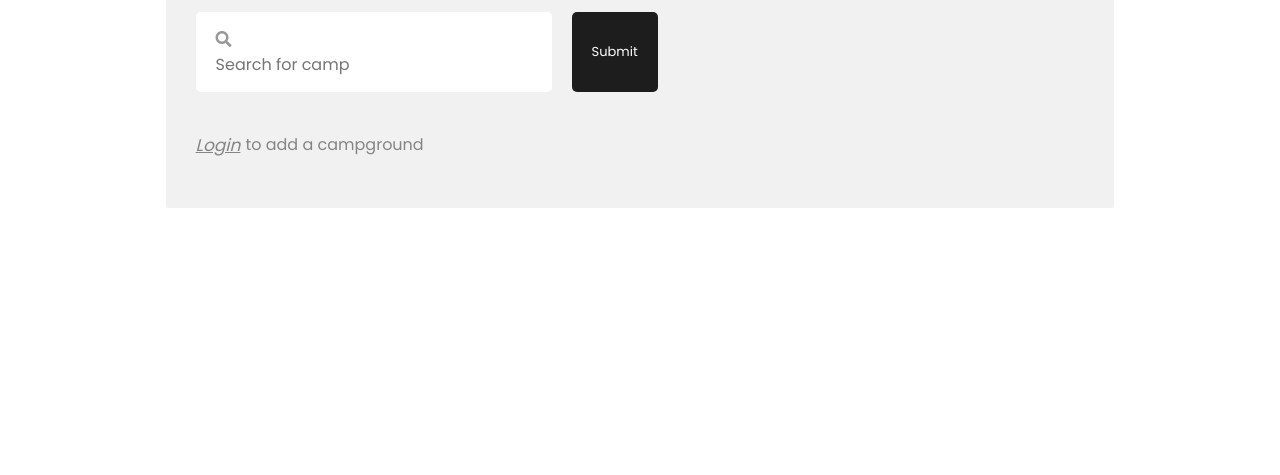
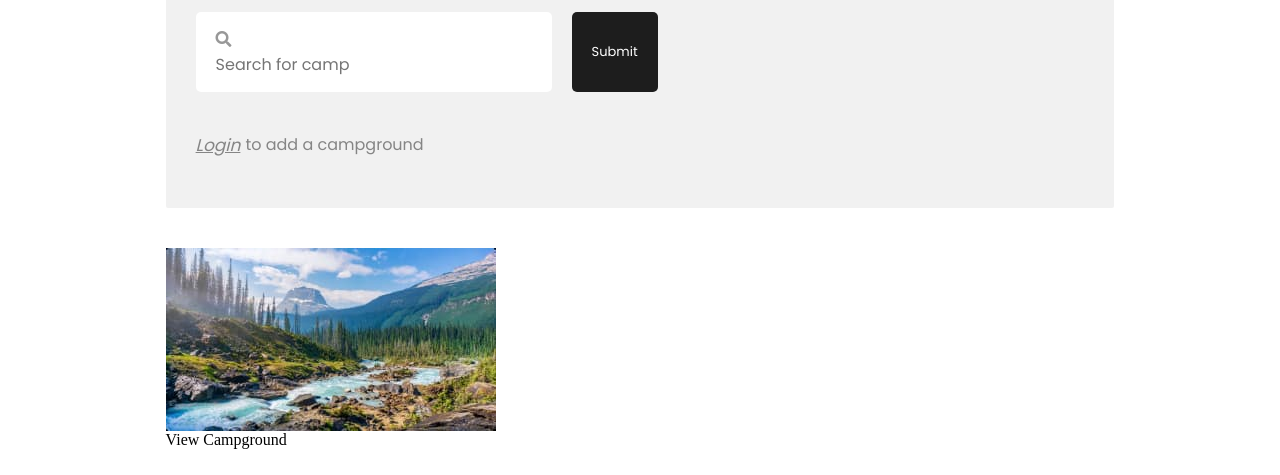
Before and after one commit to Tekthree/yelp-clone, a website built with Vite: page explore.html in a window 1280 px wide. Shown: the part 325-800 px from the top of the page. Built offline with nearby package versions, Linux system fonts and the light colour scheme.

Commit message:
working on explorer page, javascript

```diff
--- /dev/null
+++ b/camps.js
@@ -0,0 +1,175 @@
+import buloy from "./assets/campImages/Buloy-Springs.jpg";
+import calaguas from "./assets/campImages/Calaguas-Island.jpg";
+import latik from "./assets/campImages/Latik-Riverside.jpg";
+import ulap from "./assets/campImages/Mount-Ulap.jpg";
+import onay from "./assets/campImages/Onay-Beach.jpg";
+import seven_sisters from "./assets/campImages/Seven-Sisters-Waterfall.jpg";
+
+
+const camps = [
+  {
+    id: new Date().getTime().toString(),
+    img: ulap,
+    slug: "mount-ulap",
+    title: "Mount Ulap",
+    info: "One of the most famous hikes in Benguet is Mt Ulap in Itogon.",
+    full_info:
+      "Mount Ulap is a 7.7 kilometer moderately trafficked point-to-point trail located near Tuba, Benguet, Philippines that offers the chance to see wildlife and is rated as moderate. The trail is primarily used for hiking.",
+    price: "$104.99",
+    reviews: [
+      {
+        name: "Adam Jones",
+        time: "13h ago",
+        info: "Honestly one of the best experiences ever, took us a while to figure out how to get there but it was amazing!",
+      },
+      {
+        name: "Isaac Dylan",
+        time: "1 day ago",
+        info: "Travelling changes you as a person, you gain more perspective, this is the perfect spot to do that.",
+      },
+      {
+        name: "Hudson Luca",
+        time: "3 days ago",
+        info: "Definitely recommend going there, not too far and not a lot of people to ruin the experience.",
+      },
+    ],
+  },
+  {
+    id: new Date().getTime().toString(),
+    img: calaguas,
+    slug: "calaguas-islands",
+    title: "Calaguas Islands",
+    info: "A paradise of islands that can rival the white sand beauty of Boracay.",
+    full_info:
+      "Mount Ulap is a 7.7 kilometer moderately trafficked point-to-point trail located near Tuba, Benguet, Philippines that offers the chance to see wildlife and is rated as moderate. The trail is primarily used for hiking.",
+    price: "$104.99",
+    reviews: [
+      {
+        name: "Adam Jones",
+        time: "13h ago",
+        info: "Honestly one of the best experiences ever, took us a while to figure out how to get there but it was amazing!",
+      },
+      {
+        name: "Isaac Dylan",
+        time: "1 day ago",
+        info: "Travelling changes you as a person, you gain more perspective, this is the perfect spot to do that.",
+      },
+      {
+        name: "Hudson Luca",
+        time: "3 days ago",
+        info: "Definitely recommend going there, not too far and not a lot of people to ruin the experience.",
+      },
+    ],
+  },
+  {
+    id: new Date().getTime().toString(),
+    img: onay,
+    slug: "onay-beach",
+    title: "Onay Beach",
+    info: "This is one of the best beach camping sites, beautiful and pristine.",
+    full_info:
+      "Mount Ulap is a 7.7 kilometer moderately trafficked point-to-point trail located near Tuba, Benguet, Philippines that offers the chance to see wildlife and is rated as moderate. The trail is primarily used for hiking.",
+    price: "$104.99",
+    reviews: [
+      {
+        name: "Adam Jones",
+        time: "13h ago",
+        info: "Honestly one of the best experiences ever, took us a while to figure out how to get there but it was amazing!",
+      },
+      {
+        name: "Isaac Dylan",
+        time: "1 day ago",
+        info: "Travelling changes you as a person, you gain more perspective, this is the perfect spot to do that.",
+      },
+      {
+        name: "Hudson Luca",
+        time: "3 days ago",
+        info: "Definitely recommend going there, not too far and not a lot of people to ruin the experience.",
+      },
+    ],
+  },
+  {
+    id: new Date().getTime().toString(),
+    img: seven_sisters,
+    slug: "seven-sisters-waterfall",
+    title: "Seven Sisters Waterfall",
+    info: "The Seven Sisters is the 39th tallest waterfall in Norway.",
+    full_info:
+      "Mount Ulap is a 7.7 kilometer moderately trafficked point-to-point trail located near Tuba, Benguet, Philippines that offers the chance to see wildlife and is rated as moderate. The trail is primarily used for hiking.",
+    price: "$104.99",
+    reviews: [
+      {
+        name: "Adam Jones",
+        time: "13h ago",
+        info: "Honestly one of the best experiences ever, took us a while to figure out how to get there but it was amazing!",
+      },
+      {
+        name: "Isaac Dylan",
+        time: "1 day ago",
+        info: "Travelling changes you as a person, you gain more perspective, this is the perfect spot to do that.",
+      },
+      {
+        name: "Hudson Luca",
+        time: "3 days ago",
+        info: "Definitely recommend going there, not too far and not a lot of people to ruin the experience.",
+      },
+    ],
+  },
+  {
+    id: new Date().getTime().toString(),
+    img: latik,
+    slug: "latik-riverside",
+    title: "Latik Riverside",
+    info: "Philippines is one of the most dazzling countries in all of Asia.",
+    full_info:
+      "Mount Ulap is a 7.7 kilometer moderately trafficked point-to-point trail located near Tuba, Benguet, Philippines that offers the chance to see wildlife and is rated as moderate. The trail is primarily used for hiking.",
+    price: "$104.99",
+    reviews: [
+      {
+        name: "Adam Jones",
+        time: "13h ago",
+        info: "Honestly one of the best experiences ever, took us a while to figure out how to get there but it was amazing!",
+      },
+      {
+        name: "Isaac Dylan",
+        time: "1 day ago",
+        info: "Travelling changes you as a person, you gain more perspective, this is the perfect spot to do that.",
+      },
+      {
+        name: "Hudson Luca",
+        time: "3 days ago",
+        info: "Definitely recommend going there, not too far and not a lot of people to ruin the experience.",
+      },
+    ],
+  },
+  {
+    id: new Date().getTime().toString(),
+    img: buloy,
+    slug: "buloy-springs",
+    title: "Buloy Springs",
+    info: "This is one of the best beach camping sites, beautiful and pristine.",
+    full_info:
+      "Mount Ulap is a 7.7 kilometer moderately trafficked point-to-point trail located near Tuba, Benguet, Philippines that offers the chance to see wildlife and is rated as moderate. The trail is primarily used for hiking.",
+    price: "$104.99",
+    reviews: [
+      {
+        name: "Adam Jones",
+        time: "13h ago",
+        info: "Honestly one of the best experiences ever, took us a while to figure out how to get there but it was amazing!",
+      },
+      {
+        name: "Isaac Dylan",
+        time: "1 day ago",
+        info: "Travelling changes you as a person, you gain more perspective, this is the perfect spot to do that.",
+      },
+      {
+        name: "Hudson Luca",
+        time: "3 days ago",
+        info: "Definitely recommend going there, not too far and not a lot of people to ruin the experience.",
+      },
+    ],
+  },
+];
+
+
+export default camps
--- a/explore.html
+++ b/explore.html
@@ -59,7 +59,24 @@
           </div>
         </div>
       </div>
+      <div class="section">
+        <div class="grid-wrapper">
+          <div class="grid-item-wrapper">
+            <img src="" alt="" class="grid-image">
+            <div class="grid-text-wrapper">
+              <h5></h5>
+              <p></p>
+            </div>
+            <div class="grid-btn">View Campground</div>
+          </div>
+        </div>
+      </div>
+
+
+
+
     </div>
+    <script src="https://code.jquery.com/jquery-3.5.1.min.js"></script>
     <script type="module" src="/main.js"></script>
   </body>
 </html>
--- a/main.js
+++ b/main.js
@@ -1 +1,7 @@
 import './style.css'
+import camps from './camps.js'
+
+
+
+$('.grid-image').attr("src",camps[0].img)
+console.log(camps[0].img)
```
Also changed, not shown: index.html (+28 -9 lines), assets/campImages/Buloy-Springs.jpg (renamed from assets/campImages/Buloy Springs.jpg), assets/campImages/Calaguas-Island.jpg (renamed from assets/campImages/Calaguas Island.jpg), assets/campImages/Latik-Riverside.jpg (renamed from assets/campImages/Latik Riverside.jpg), assets/campImages/Mount-Ulap.jpg (renamed from assets/campImages/Mount Ulap.jpg), assets/campImages/Onay-Beach.jpg (renamed from assets/campImages/Onay Beach.jpg), assets/campImages/Seven-Sisters-Waterfall.jpg (renamed from assets/campImages/Seven Sisters Waterfall.jpg).
